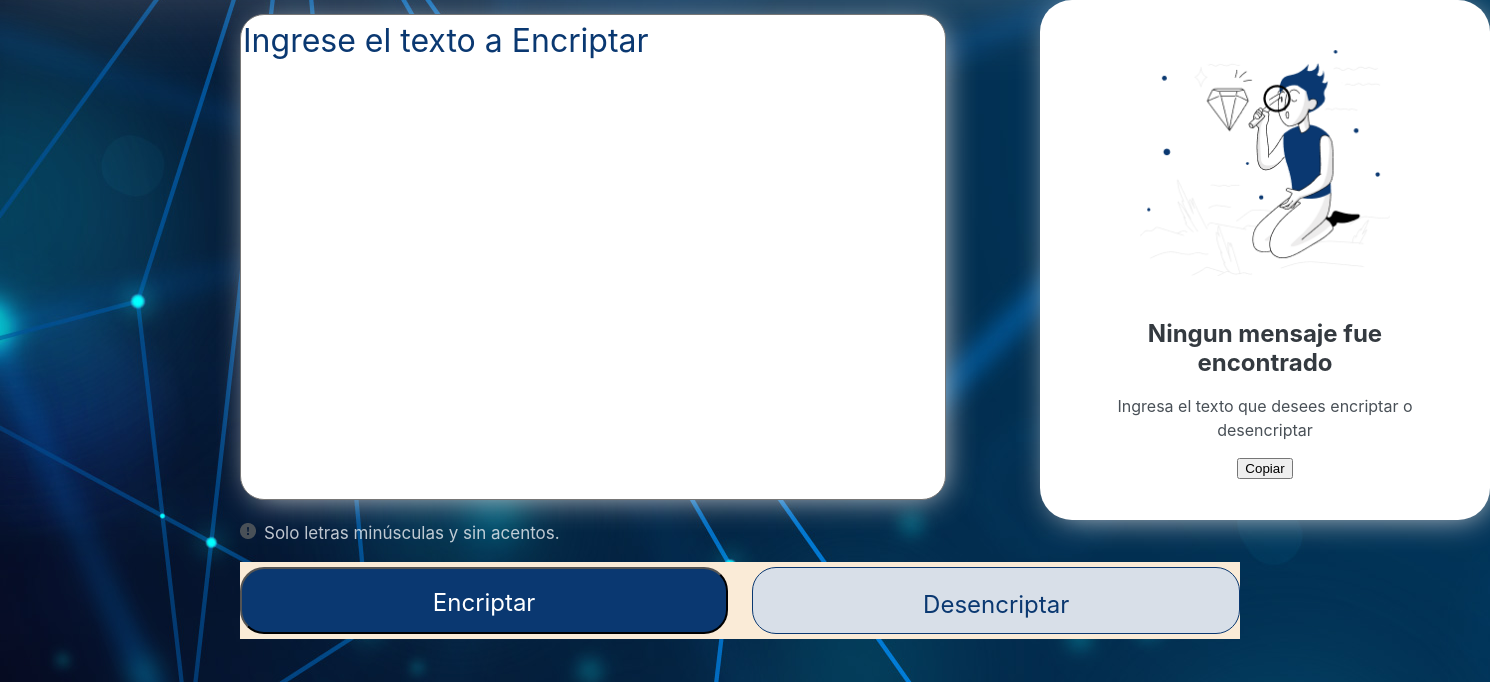
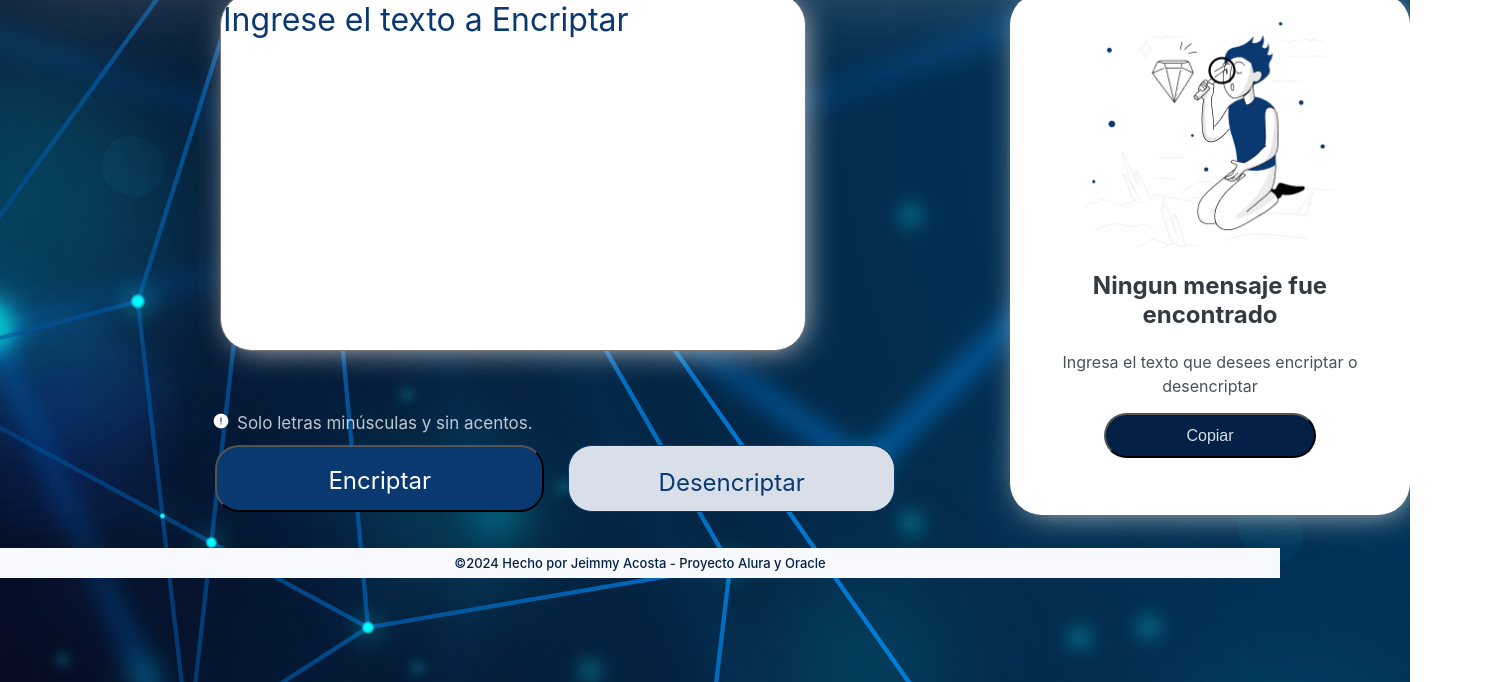
Before and after one commit to JEIMMY-ACOSTA/Encriptador-Alura, a plain HTML site: page index.html in a window 1280 px wide. Shown: the part 118-800 px from the top of the page, 1490 px wide, since content can reach past the window. Drawn offline with Linux system fonts and the light colour scheme.

Commit message:
arreglando htm y css

```diff
--- a/index.html
+++ b/index.html
@@ -24,7 +24,7 @@
 
 
             <div class="area_text">
-                <img src="iconos/import.png" alt="exclamation" class="icono">
+                <img src="iconos/import2.png" alt="exclamation" class="icono">
                 <p>Solo letras minúsculas y sin acentos.</p>
             </div>
 
--- a/style.css
+++ b/style.css
@@ -18,11 +18,10 @@ body {
 
 .header {
     width: 100%;
-    height: 150px;
     display: flex;
     flex-direction: row;
-    height: 80px;
-    top: 80px;
+    /* height: 80px; */
+    top: 40px;
     left: 40x;
     align-items: center;
     box-shadow: 0px -35px 138px 0px rgb(224, 222, 222);
@@ -30,7 +29,7 @@ body {
 
 .logo {
     width: auto;
-    height: 120px;
+
     height: 68px;
     top: 40px;
     left: 40x;
@@ -44,17 +43,17 @@ body {
 
 h1 {
     width: 100%;
-    height: 150px;
+
     display: flex;
     text-align: center;
     color: #eef0f4;
     flex-direction: row;
     justify-content: center;
     align-items: center;
-    font-size: 45px;
+    font-size: 30px;
 }
 
-.cont-1 {
+/* .cont-1 {
     width: 700px;
     height: 400px;
     top: 80px;
@@ -62,16 +61,16 @@ h1 {
     display: flex;
     justify-content: center;
     position: absolute;
-}
+} */
 
 .texto {
+
     position: absolute;
-    position: absolute;
-    width: 700px;
-
-    left: 240px;
-    top: 52px;
-    border-radius: 24px;
+    height: 352px;
+    width: 580px;
+    left: 220px;
+    top: 111px;
+    border-radius: 32px;
     box-shadow: 4px 4px 33px -8px rgb(224, 222, 222);
     font-family: "Inter";
     font-style: normal;
@@ -97,14 +96,19 @@ h1 {
 .area_text {
     width: 400px;
     height: 18px;
-    top: 560px;
-    left: 240px;
+    top: 530px;
+    left: 213px;
     gap: 8px;
     display: flex;
     flex-direction: row;
     align-items: center;
     padding: 0;
     position: absolute;
+
+}
+
+#icono{
+    width: 1%;
 }
 
 .area_text p {
@@ -126,22 +130,22 @@ h1 {
 /*Botones*/
 .botones {
     display: flex;
-    width: 1000px;
+    width: 680px;
     height: 67px;
-    left: 240px;
-    top: 600px;
+    left: 215px;
+    top: 558px;
     gap: 24px;
     flex-direction: row;
     align-items: flex-start;
     padding: 5px 0;
     position: absolute;
     justify-content: center;
-background-color: antiquewhite;
+
 }
 
 /*Estilos de botones*/
 .btn_encriptar {
-    width: 528px;
+    width: 558px;
     height: 67px;
     border-radius: 24px;
     padding: 24px;
@@ -156,7 +160,7 @@ background-color: antiquewhite;
 }
 
 .btn_desencriptar {
-    width: 528px;
+    width: 558px;
     height: 67px;
     border-radius: 24px;
     padding: 22px;
@@ -174,8 +178,7 @@ background-color: antiquewhite;
 .btn_encriptar:hover,
 .btn_desencriptar:hover {
     margin: 10px;
-    width: 60%;
-    padding: 1.2%;
+    padding: 1.1%;
     transition: 0.1s;
 }
 
@@ -187,10 +190,10 @@ button {
 /*seccion derecha cont-2*/
 
 .cont-2 {
-    width: 450px;
-    height: 520px;
-    top: 118px;
-    left: 1040px;
+    width: 400px;
+    height: 522px;
+    top: 111px;
+    left: 1010px;
     border-radius: 32px;
     display: flex;
     position: absolute;
@@ -201,7 +204,7 @@ button {
 }
 
 .muñeco1 {
-    margin-top: 50px;
+    margin-top: 29px;
     width: 250px;
     height: 300;
 }
@@ -211,25 +214,30 @@ button {
 /*mensaje encriptado*/
 
 .mensaje_Encriptador {
+    width: 300px;
     display: flex;
+    /* height: 48px; */
+    /* top: 150px; */
+    font-family: "Inter";
+    font-style: normal;
+    font-weight: 400;
+    font-size: 16px;
+    line-height: 150%;
+    text-align: center;
+    color: #495057;
+    align-content: center;
+    /* margin: -23px; */
+    /* padding: 0; */
+    justify-content: center;
+    align-items: center;
     flex-direction: column;
-    align-items: center;
-    justify-content: center;
-    padding: 1%;
-    gap: 16px;
-    position: absolute;
-    width: 315px;
-    height: 90px;
-    top: 350px;
-
-    text-align: center;
 }
 
 .mensaje_Encriptador h2 {
     width: 300px;
     height: 58px;
-    padding: 0;
-    margin: 0;
+    /* padding: 0; */
+    /* margin: 0; */
     font-family: "Inter";
     font-style: normal;
     font-weight: 700;
@@ -246,6 +254,9 @@ button {
 }
 
 .recuadroBlanco{
+
+    margin-top: 70px;
+    font-size: 16px;
     border: none;
     resize: none;
 }
@@ -266,9 +277,17 @@ button {
 .display-none{
     display: none;
 }
-footer{
-    top: 550px;
+
+.btn_copiar{
+    width: 212px;
+    height: 45px;
+    background-color: #032146;
+    border-radius: 32px;
+    color: #d8dfe8;
+    margin-top: 15px;
+    font-size: 16px;
 }
+
 
 .bottom {
     background-color:#f7f9fc;
@@ -278,12 +297,13 @@ footer{
     text-align: center;
     width: 100%;
     height: 30px;
-background-color: #343a40;
     font-family: "Inter";
     font-style: normal;
     font-weight: 450;
     font-size: 13px;
     justify-content: center;
+    margin: 590.2px 0 0 0;
+
 }
 
 
```
Also changed, not shown: iconos/import2.png (added).
